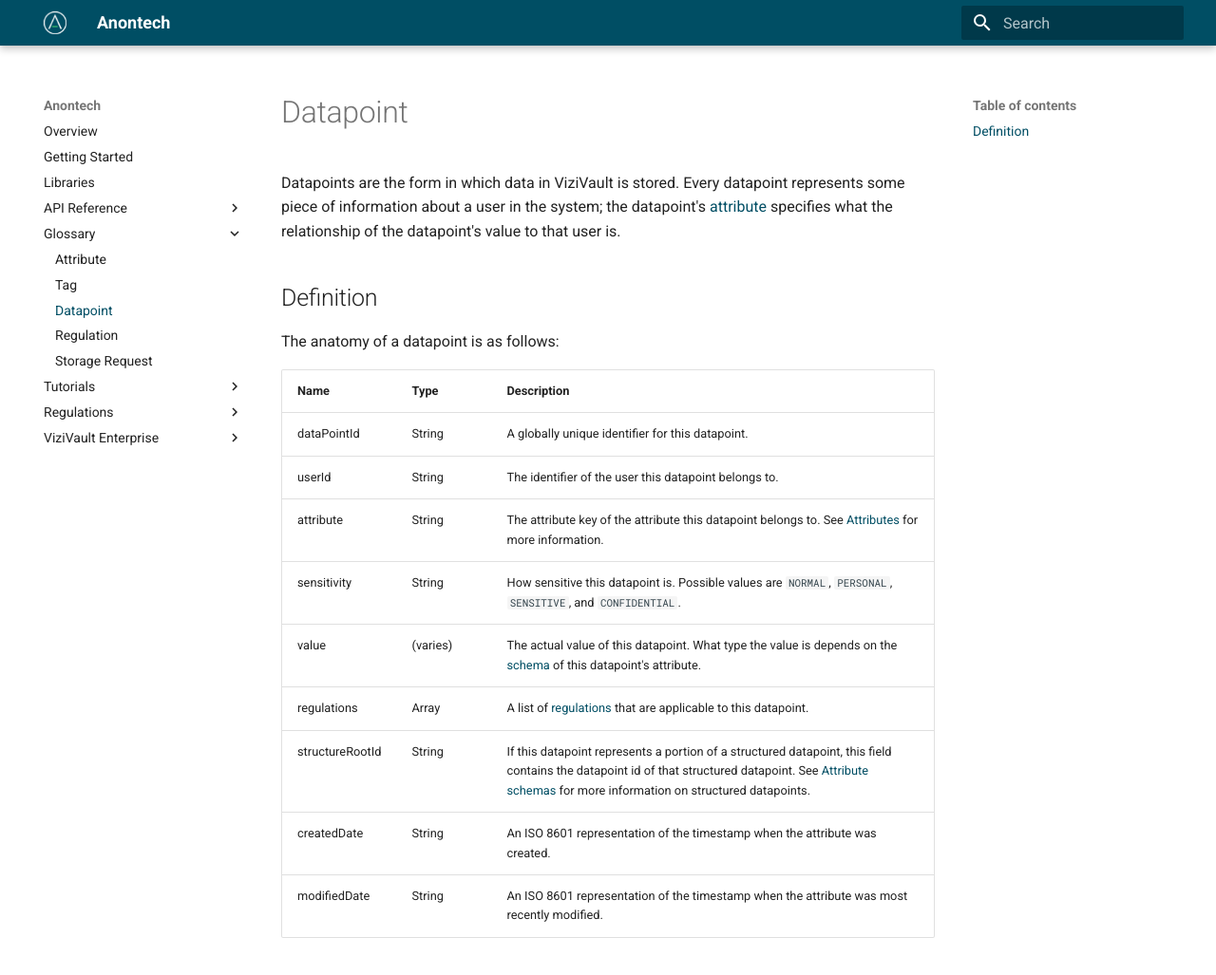
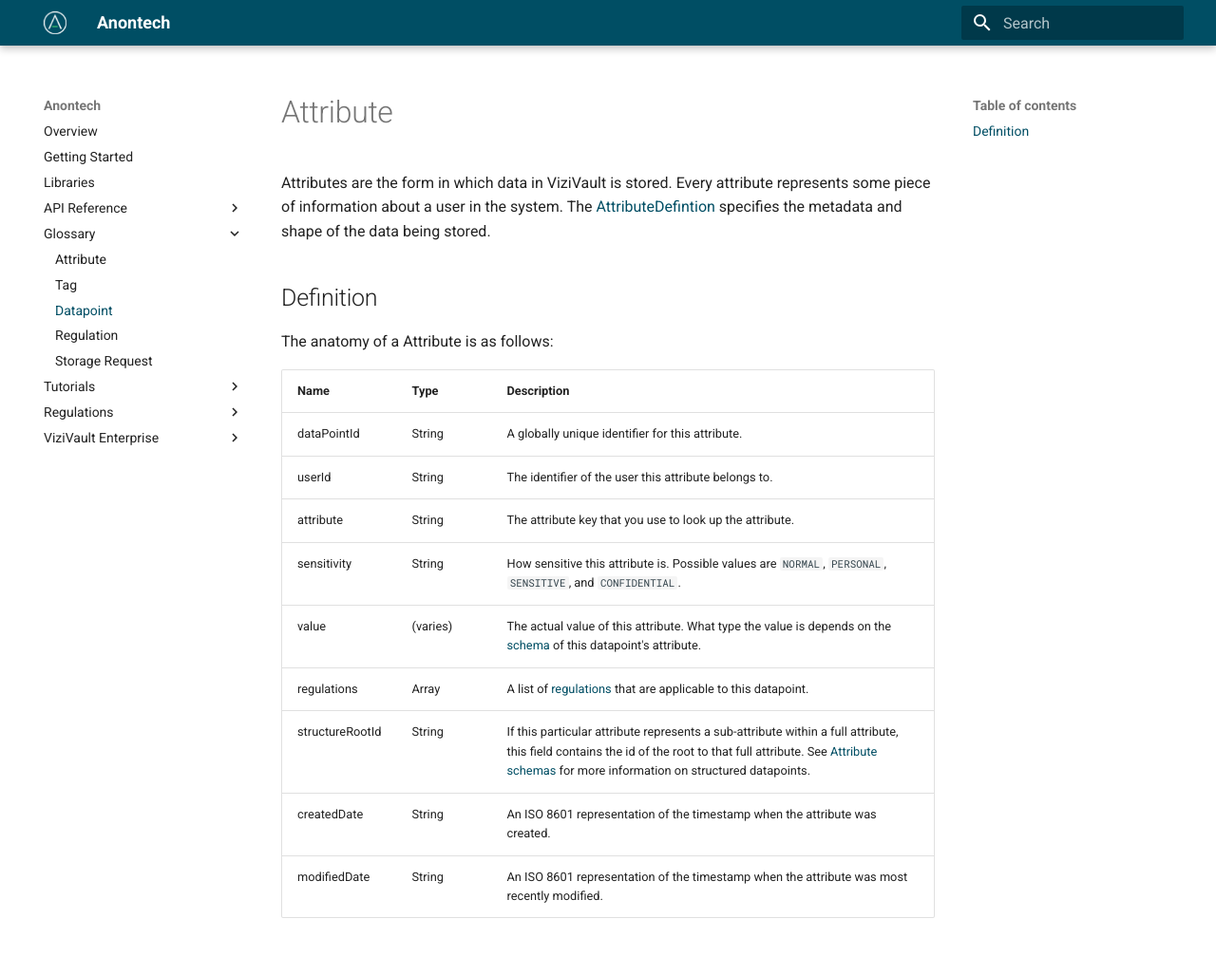
Before and after one commit to anontechnology/documentation, an MkDocs documentation site: the page built from docs/glossary/datapoint.md, in a window 1280 px wide and 1028 px high. Shown: the whole window at 95% size. Built offline with MkDocs 1.6.1 and Material for MkDocs 9.7.7, drawn with Linux system fonts in a browser that asks for light colours.

Commit message:
Update datapoint.md

```diff
--- a/docs/glossary/datapoint.md
+++ b/docs/glossary/datapoint.md
@@ -1,19 +1,19 @@
-# Datapoint
+# Attribute
 
-Datapoints are the form in which data in ViziVault is stored. Every datapoint represents some piece of information about a user in the system; the datapoint's [attribute](/glossary/attribute.md) specifies what the relationship of the datapoint's value to that user is.
+Attributes are the form in which data in ViziVault is stored. Every attribute represents some piece of information about a user in the system. The [AttributeDefintion](/glossary/attribute.md) specifies the metadata and shape of the data being stored.
 
 ## Definition
 
-The anatomy of a datapoint is as follows:
+The anatomy of a Attribute is as follows:
 
 |Name |Type |Description|
 |-----|-----|-----------|
-|dataPointId|String|A globally unique identifier for this datapoint.|
-|userId|String|The identifier of the user this datapoint belongs to.|
-|attribute|String|The attribute key of the attribute this datapoint belongs to. See [Attributes](/glossary/attribute.md) for more information.|
-|sensitivity|String|How sensitive this datapoint is. Possible values are `NORMAL`, `PERSONAL`, `SENSITIVE`, and `CONFIDENTIAL`.|
-|value|(varies)|The actual value of this datapoint. What type the value is depends on the [schema](/tutorials/attribute-schemas.md) of this datapoint's attribute.|
+|dataPointId|String|A globally unique identifier for this attribute.|
+|userId|String|The identifier of the user this attribute belongs to.|
+|attribute|String|The attribute key that you use to look up the attribute.|
+|sensitivity|String|How sensitive this attribute is. Possible values are `NORMAL`, `PERSONAL`, `SENSITIVE`, and `CONFIDENTIAL`.|
+|value|(varies)|The actual value of this attribute. What type the value is depends on the [schema](/tutorials/attribute-schemas.md) of this datapoint's attribute.|
 |regulations|Array<String>|A list of [regulations](/glossary/regulation.md) that are applicable to this datapoint.|
-|structureRootId|String|If this datapoint represents a portion of a structured datapoint, this field contains the datapoint id of that structured datapoint. See [Attribute schemas](/glossary/attribute-schemas.md) for more information on structured datapoints.|
+|structureRootId|String|If this particular attribute represents a sub-attribute within a full attribute, this field contains the id of the root to that full attribute. See [Attribute schemas](/glossary/attribute-schemas.md) for more information on structured datapoints.|
 |createdDate|String|An ISO 8601 representation of the timestamp when the attribute was created.|
 |modifiedDate|String|An ISO 8601 representation of the timestamp when the attribute was most recently modified.|
```
